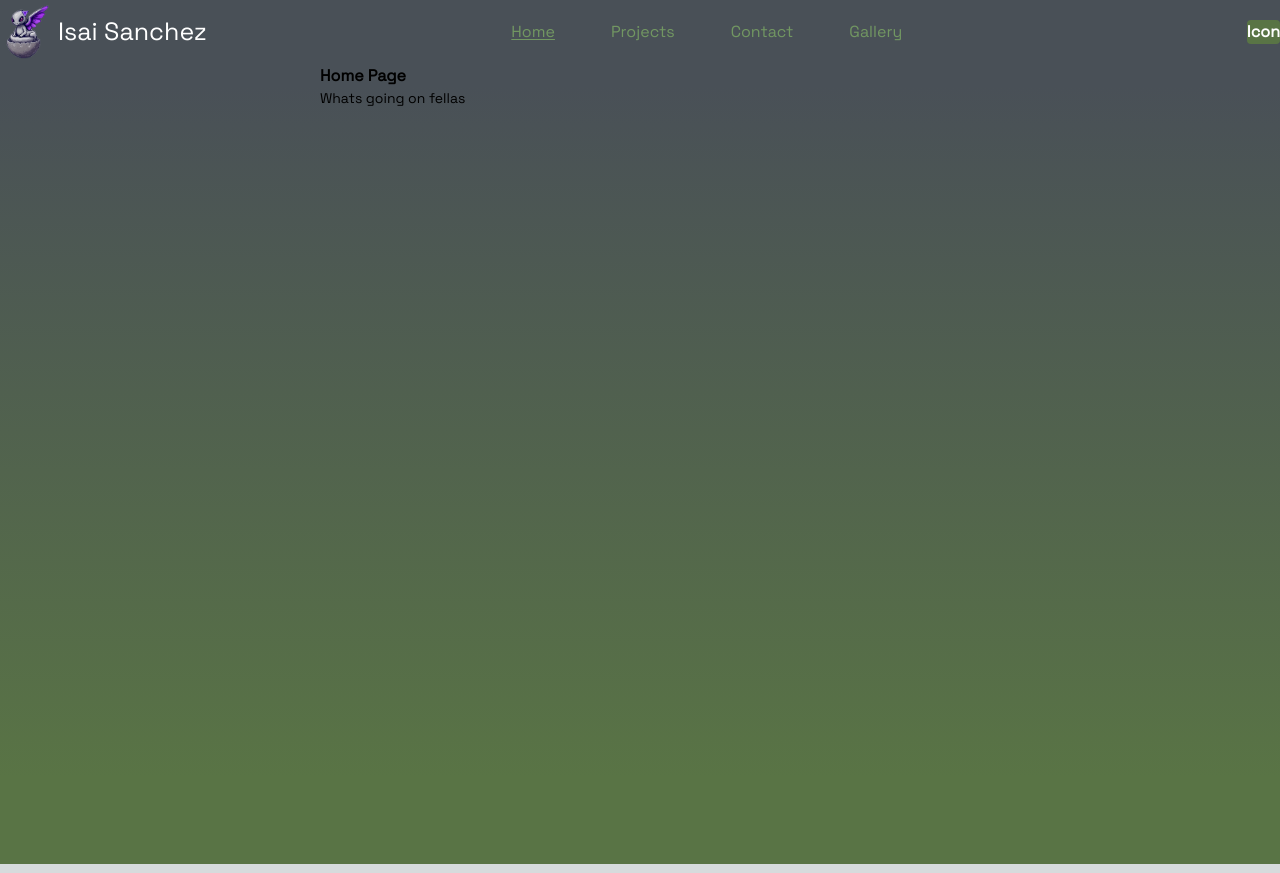
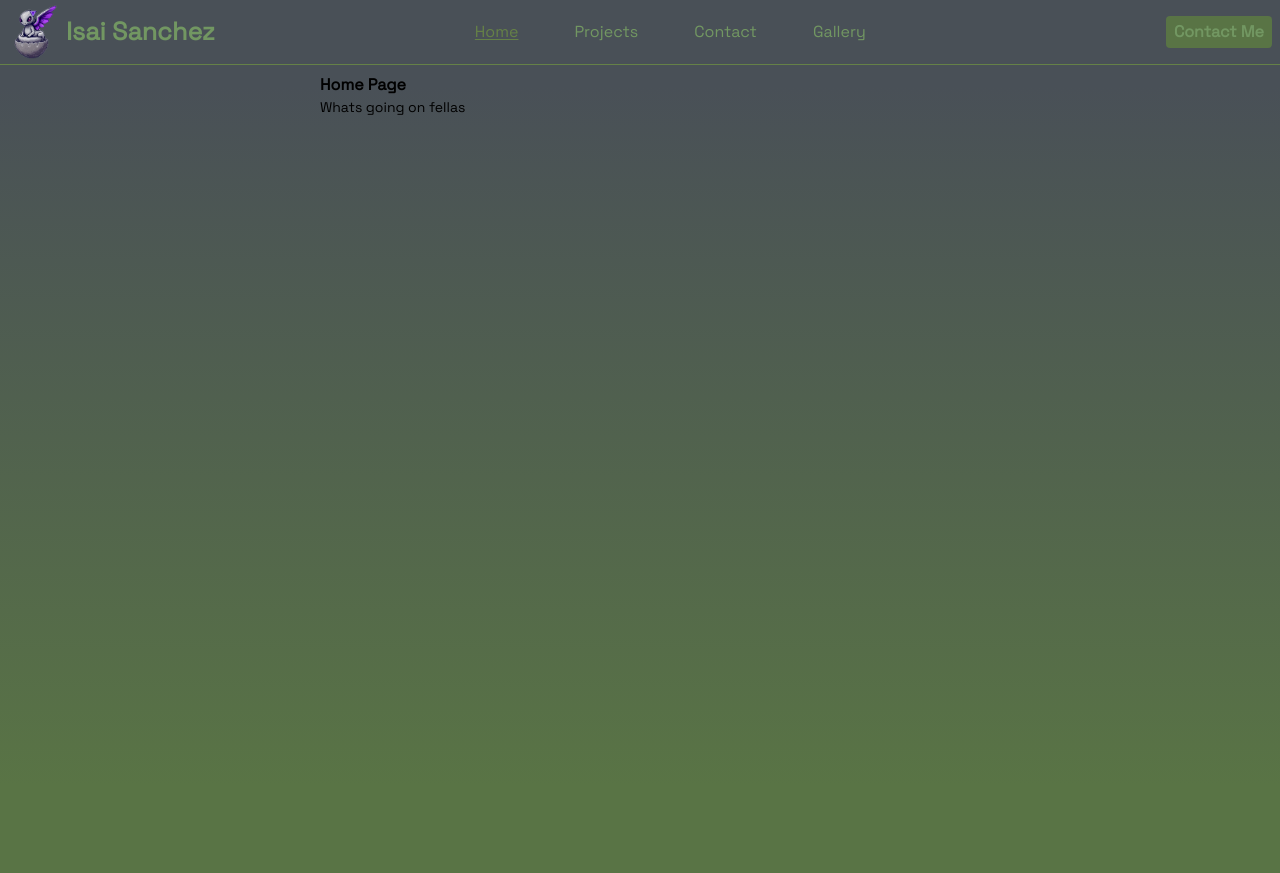
Before and after one commit to rahuljangirwork/rahuljangir.work, a Next.js app: page / in a window 1280 px wide. Built offline with nearby package versions, Linux system fonts and the light colour scheme.

Commit message:
getting better at flexbox and styling and organizing the header nav bar

```diff
--- a/app/ui/nav-bar.tsx
+++ b/app/ui/nav-bar.tsx
@@ -28,19 +28,19 @@ export default function NavBar() {
   const pathname = usePathname();
 
   return (
-    <header className="bg-opacity-50">
-      <nav
-        className="flex items-center justify-between h-16"
-      >
-        <Link href="/" className="flex flex-shrink-2">
+    <header className="bg-opacity-50 border-palette-2 border-b-[1px] mb-2">
+      <nav className="flex items-center justify-between h-16 text-palette-3">
+        <Link href="/" className="flex flex-shrink-2 pl-2">
           <Image
             src="/ilogo.png"
             alt="Logo"
             width={50}
             height={50}
+            sizes="100vw"
+            priority={true}
             className="hover:rotate-12"
           />
-          <p className="p-2 text-white text-[25px]">Isai Sanchez</p>
+          <p className="p-2 font-semibold text-[25px]">Isai Sanchez</p>
         </Link>
         <ul className="flex mr-12">
           {links.map((link) => (
@@ -49,10 +49,10 @@ export default function NavBar() {
                 key={link.name}
                 href={link.href}
                 className={clsx(
-                  "font-medium text-palette-3",
+                  "font-medium",
                   pathname === link.href
-                    ? "text-[#f7f7f4] underline underline-offset-2"
-                    : "hover:border-b-2 hover:border-palette-2 hover:shadow-xl",
+                    ? "text-palette-2 underline underline-offset-2"
+                    : "text-palette-3 hover:underline hover:underline-offset-2 hover:shadow-xl",
                 )}
               >
                 {link.name}
@@ -60,8 +60,8 @@ export default function NavBar() {
             </li>
           ))}
         </ul>
-        <button className="bg-palette-1 text-white font-bold rounded">
-          Icon
+        <button className="bg-palette-1 p-1 pr-2 pl-2 mr-2 font-bold rounded">
+          Contact Me
         </button>
       </nav>
     </header>
```
